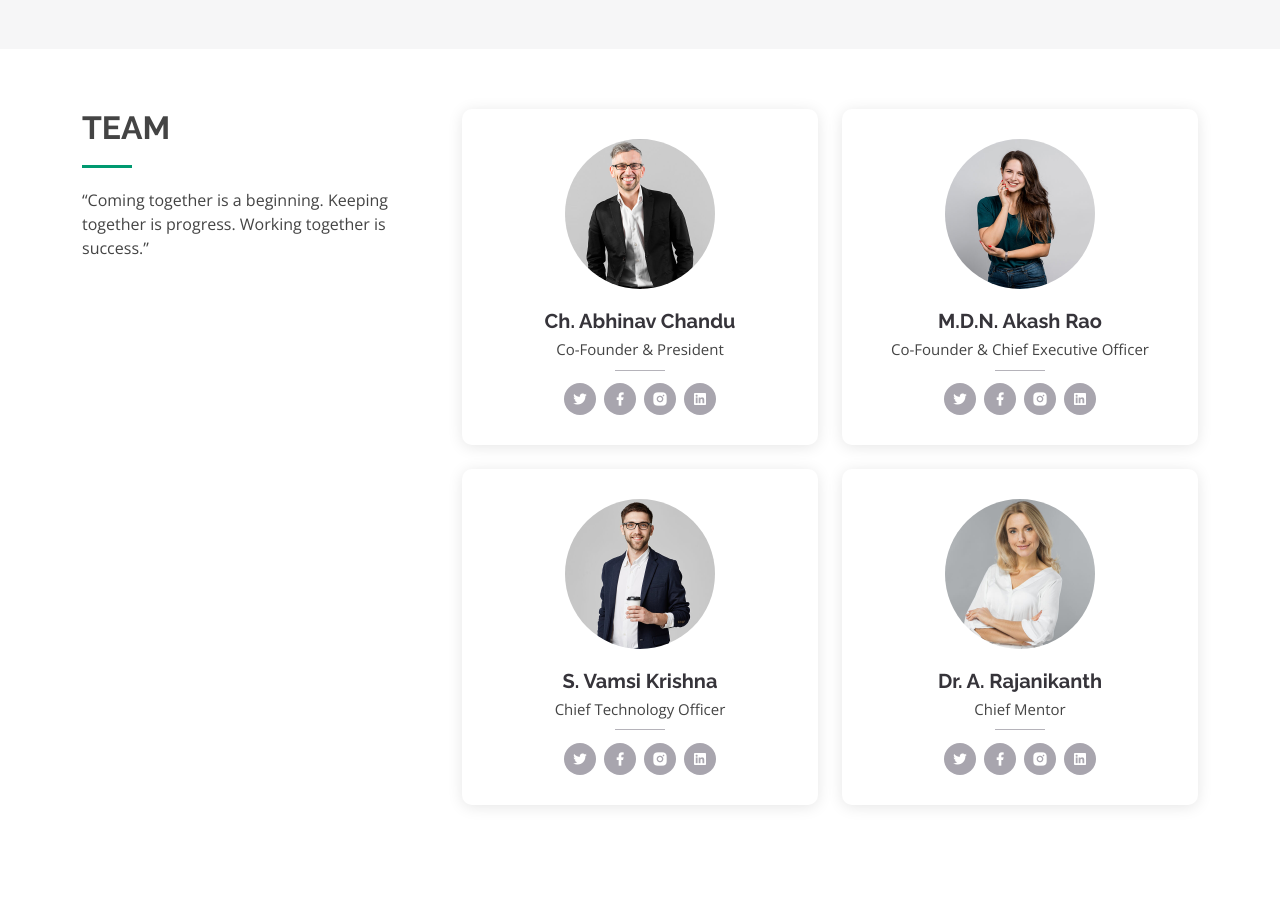
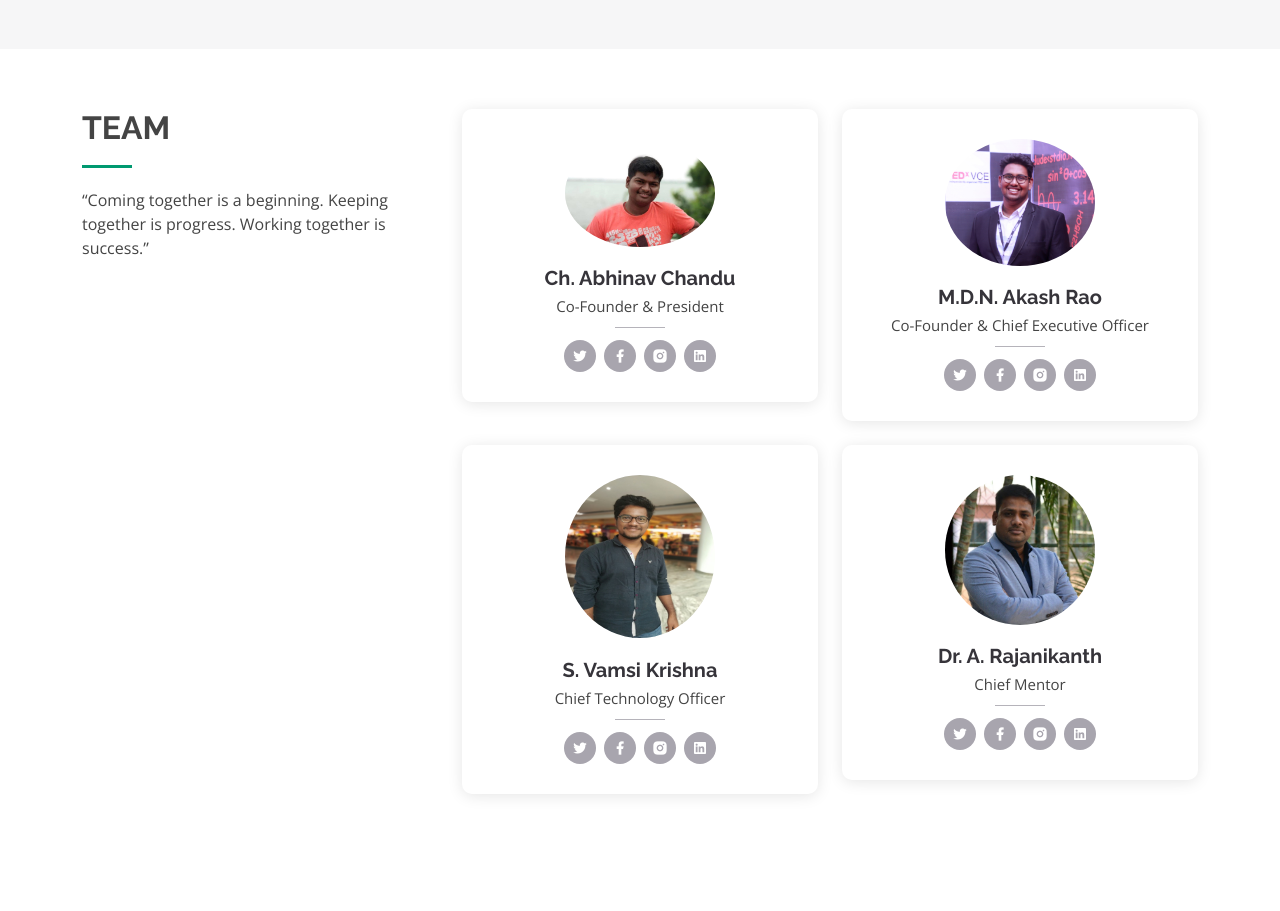
Before and after one commit to mapping-it-services/mapping-tech-labs, a plain HTML site: page index.html in a window 1280 px wide. Shown: the part 3340-4251 px from the top of the page. Drawn offline with nearby package versions, Linux system fonts and the light colour scheme.

Commit message:
Update index.html

```diff
--- a/index.html
+++ b/index.html
@@ -556,7 +556,7 @@
 
               <div class="col-lg-6">
                 <div class="member" data-aos="zoom-in" data-aos-delay="100">
-                  <div class="pic"><img src="assets/img/team/team-1.jpg" class="img-fluid" alt=""></div>
+                  <div class="pic"><img src="assets/img/team/j2.jpg" class="img-fluid" alt=""></div>
                   <div class="member-info">
                     <h4>Ch. Abhinav Chandu</h4>
                     <span>Co-Founder & President</span>
@@ -572,7 +572,7 @@
 
               <div class="col-lg-6 mt-4 mt-lg-0">
                 <div class="member" data-aos="zoom-in" data-aos-delay="200">
-                  <div class="pic"><img src="assets/img/team/team-2.jpg" class="img-fluid" alt=""></div>
+                  <div class="pic"><img src="assets/img/team/CRF001_AKASHMALLAREDDY_PHOTO.jpg" class="img-fluid" alt=""></div>
                   <div class="member-info">
                     <h4>M.D.N. Akash Rao</h4>
                     <span>Co-Founder & Chief Executive Officer</span>
@@ -588,7 +588,7 @@
 
               <div class="col-lg-6 mt-4">
                 <div class="member" data-aos="zoom-in" data-aos-delay="300">
-                  <div class="pic"><img src="assets/img/team/team-3.jpg" class="img-fluid" alt=""></div>
+                  <div class="pic"><img src="assets/img/team/vamshi.jpg" class="img-fluid" alt=""></div>
                   <div class="member-info">
                     <h4>S. Vamsi Krishna</h4>
                     <span>Chief Technology Officer</span>
@@ -604,7 +604,7 @@
 
               <div class="col-lg-6 mt-4">
                 <div class="member" data-aos="zoom-in" data-aos-delay="400">
-                  <div class="pic"><img src="assets/img/team/team-4.jpg" class="img-fluid" alt=""></div>
+                  <div class="pic"><img src="assets/img/team/rksir.jpg" class="img-fluid" alt=""></div>
                   <div class="member-info">
                     <h4>Dr. A. Rajanikanth</h4>
                     <span>Chief Mentor</span>
```
